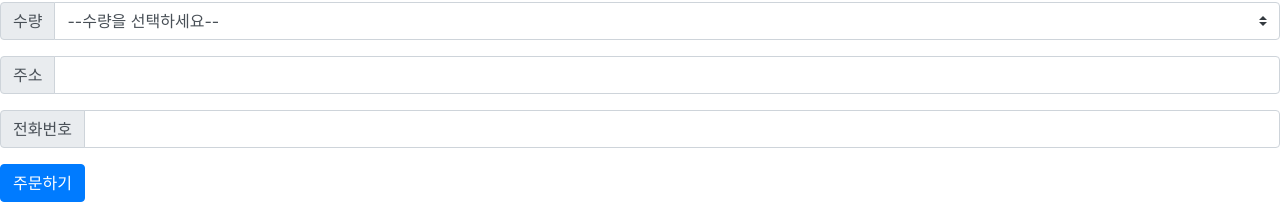
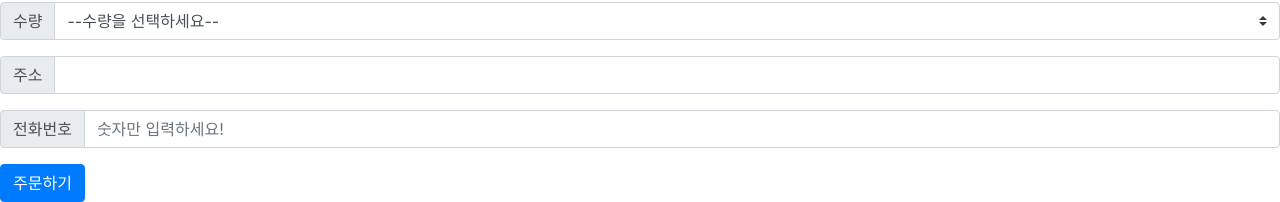
Before and after one commit to binscot/practice-projects, a Flask app: page / in a window 1280 px wide. Shown: the part 148-350 px from the top of the page. Run offline with Flask 2, Linux system fonts and the light colour scheme; data that the repository does not hold is empty; some libraries are stand-ins or nearby versions; some web fonts are replaced.

Commit message:
develop index

```diff
--- a/[homework]/templates/index.html
+++ b/[homework]/templates/index.html
@@ -128,7 +128,7 @@
                 <div class="input-group-prepend">
                     <span class="input-group-text" >전화번호</span>
                 </div>
-                <input type="text" id="phone" class="form-control" aria-label="Default" aria-describedby="inputGroup-sizing-default">
+                <input type="number" id="phone" class="form-control" placeholder="숫자만 입력하세요!" aria-label="Default" aria-describedby="inputGroup-sizing-default">
             </div>
             <button type="button" onclick="make_Order()" class="btn btn-primary">주문하기</button>
         </div>
```
